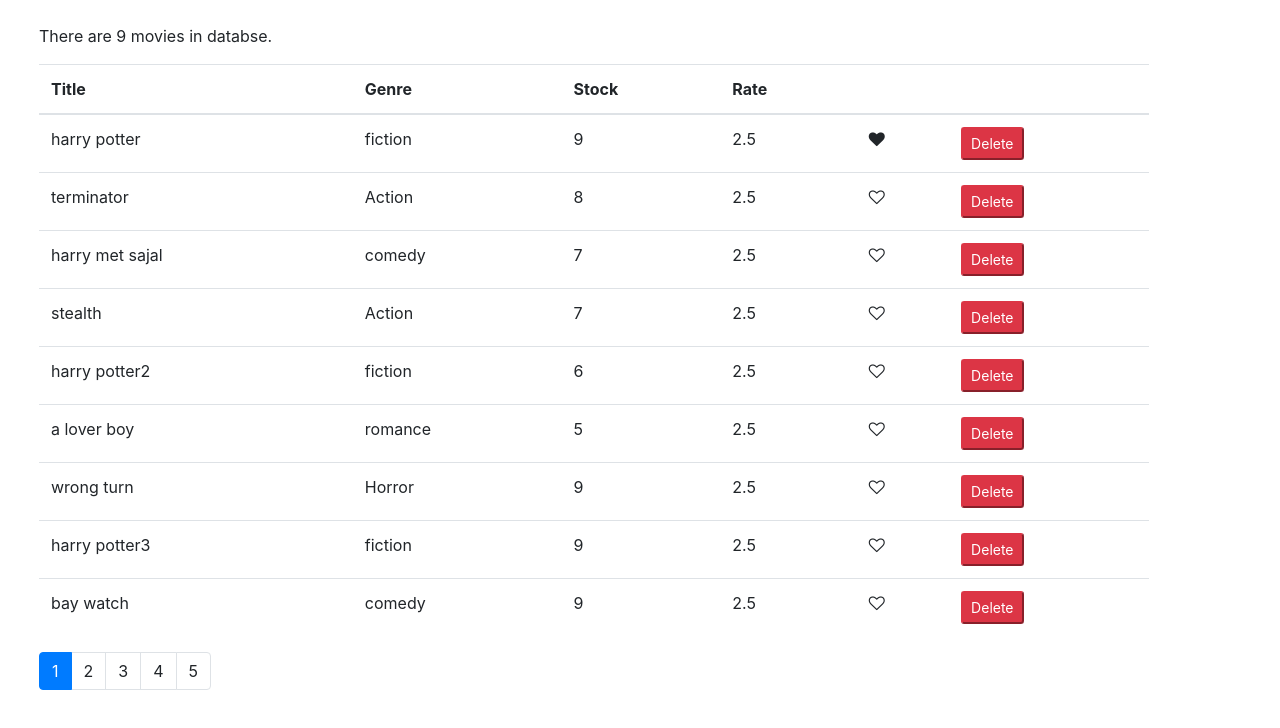
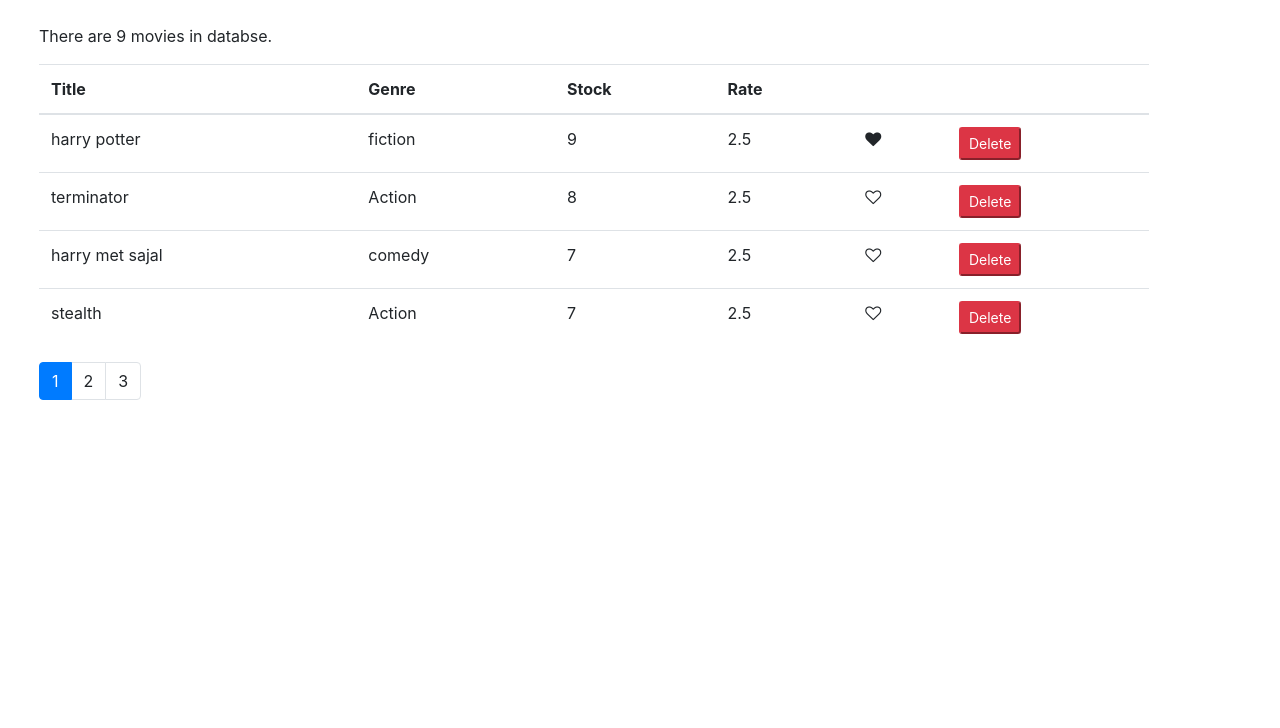
Before and after one commit to sameerasad/Vidly, a React (Create React App) app: page / in a window 1280 px wide. Shown: the top 728 px of the page. Built offline with nearby package versions, Linux system fonts and the light colour scheme.

Commit message:
pagination data to paginate

```diff
--- a/src/components/movies.jsx
+++ b/src/components/movies.jsx
@@ -3,6 +3,7 @@ import {getMovies} from "../services/fakeMovieService"
 import Likes from "./common/Likes"
 import Pagination from './common/pagination';
 import counterContext from "./counterContext";
+import  { pagination } from "../components/utills/pagination"
 
 
 
@@ -12,8 +13,8 @@ import counterContext from "./counterContext";
 function Movies() {
 
 
-    let [Movies, setMovies] = useState(getMovies);
-    const [pageSize,setPageSize]=useState(2)
+    const [allMovies, setMovies] = useState(getMovies);
+    const [pageSize,setPageSize]=useState(4)
 
     const currentPage = useState(1)
     console.log(currentPage)
@@ -22,17 +23,13 @@ function Movies() {
 
       function handleDelete(movie) {
           console.log(movie)
-          const movies = Movies.filter(m=>m._id!== movie._id)
+          const movies = allMovies.filter(m=>m._id!== movie._id)
           setMovies(movies)
       }
 
-      if(Movies.length===0)return <p>There are no movies in database</p>
-
-       const count = Movies.length
-
-   const handleLike=(movie)=>{
+      const handleLike=(movie)=>{
         console.log("clicked" ,movie)
-        const movies =[...Movies]
+        const movies =[...allMovies]
         const index = movies.indexOf(movie)
         movies[index] = {...movies[index]}
         movies[index].like = !movies[index].like
@@ -42,6 +39,15 @@ function Movies() {
     }
 
 
+      if(allMovies.length===0)return <p>There are no movies in database</p>
+
+       Movies = pagination(allMovies,currentPage[0],pageSize)
+
+       console.log(Movies)
+
+
+
+    const count =allMovies.length
 
       return(
       <>
@@ -76,7 +82,7 @@ function Movies() {
             </tbody>
     </table>
     <counterContext.Provider value={currentPage}>
-    <Pagination itemsCount={Movies.length} pageSize={pageSize} currentPage={currentPage} />
+    <Pagination itemsCount={allMovies.length} pageSize={pageSize}  />
     </counterContext.Provider>
     </>)
 }
--- /dev/null
+++ b/src/components/utills/pagination.js
@@ -0,0 +1,7 @@
+import _ from "lodash";
+
+export function pagination(item, pageNumber, pageSize) {
+  const startIndex = (pageNumber - 1) * pageSize;
+
+  return _(item).slice(startIndex).take(pageSize).value();
+}
```
